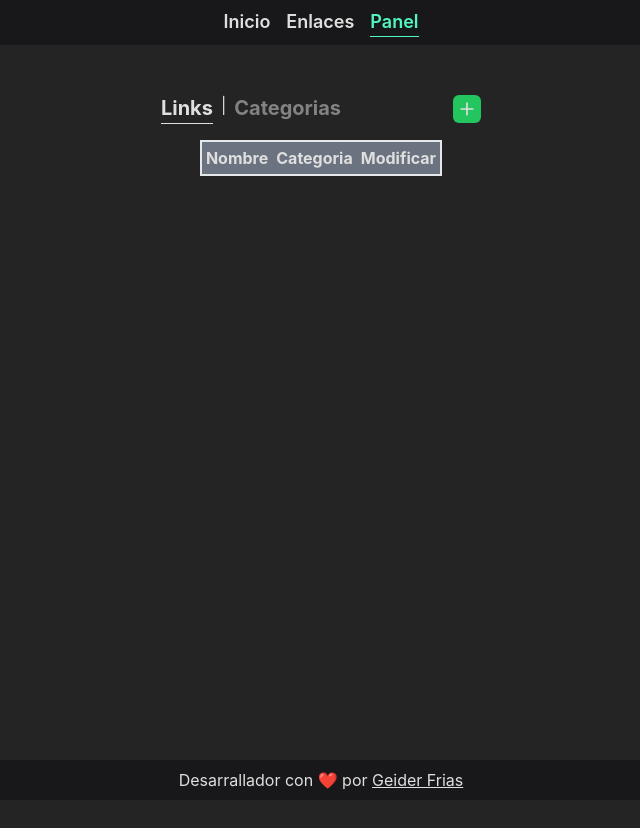
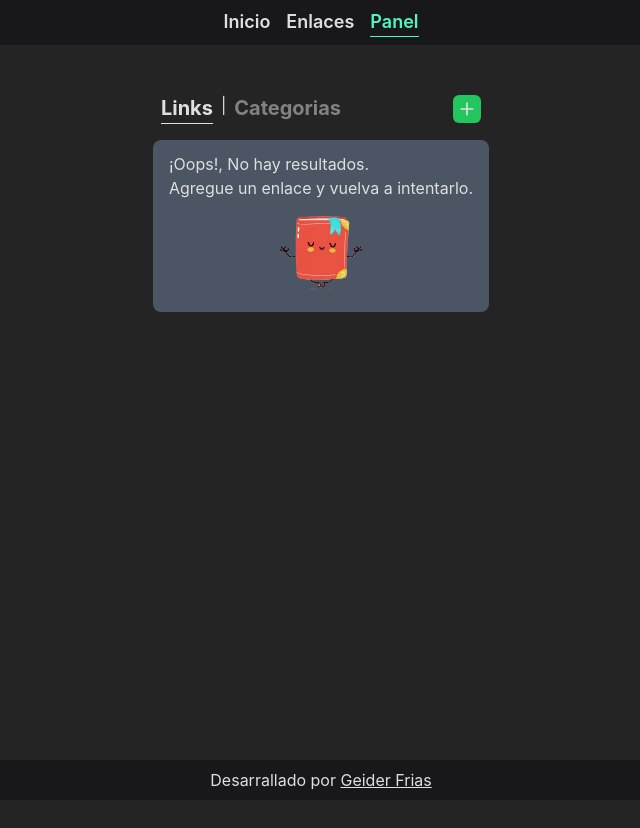
Before and after one commit to Geider10/Markbooks, a React (Vite) app: page /panel in a window 1280 px wide. Shown: the top 828 px of the page, without its empty margins (319-959 px from the left). Built offline with nearby package versions, Linux system fonts and the light colour scheme.

Commit message:
change index and el footer, change the render the table links

```diff
--- a/src/components/footer/Footer.jsx
+++ b/src/components/footer/Footer.jsx
@@ -2,7 +2,7 @@ function Footer (){
     return (
 
         <footer className="text-center fixed bottom-0 w-full py-2 bg-zinc-900">
-            <p>Desarrallador con ❤️ por <a href="https://www.linkedin.com/in/geiderfrias/" target="_blank" className="underline inline-block">Geider Frias</a> </p>
+            <p>Desarrallado por <a href="https://www.linkedin.com/in/geiderfrias/" target="_blank" className="underline inline-block">Geider Frias</a> </p>
         </footer>
     )
 }
--- a/src/components/main/board/Board.jsx
+++ b/src/components/main/board/Board.jsx
@@ -89,16 +89,12 @@ function Board() {
            handleModalOff();
            setBtnAction(true)
            msgSuccess("Operación exitosa")
-           console.log("se envia");
-
         }
         else if (typeMetodo == "put" && valueLink != "" && url != "" && category != "" && description != "") {
            putLink(linkId, valueLink, url, category, description);
            handleModalOff();
            setBtnAction(true)
            msgSuccess("Operación exitosa")
-           console.log("se envia");
-
         }
     }
     //open modal for edit
@@ -189,7 +185,7 @@ function Board() {
             {modalType == "tag" &&
                 <Modal url={false} name={!editTag ?"Crear categoria" : "Editar categoria"} btnName={"Confirmar"} text={valueTag}  change={handleGetValueTag} submit={handleSendModalTag}  close={handleModalOff} > </Modal>
             }
-            {tableType == "link" ? <TableLink handlePutLinks={(e)=>handleEditTableLink(e)} handleDeleteLinks={(e)=>handleDeleteTableLink(e)} /> : <TableCategory handlePutTags={(e)=>handleEditTableTag(e)} handleDeleteTags={(e)=>handleDeleteTableTag(e)} />}
+            {tableType == "tag" ? <TableCategory handlePutTags={(e)=>handleEditTableTag(e)} handleDeleteTags={(e)=>handleDeleteTableTag(e)} /> : <TableLink handlePutLinks={(e)=>handleEditTableLink(e)} handleDeleteLinks={(e)=>handleDeleteTableLink(e)} /> }
         </div>
         <ToastContainer/>
 
--- a/src/components/main/board/TableLink.jsx
+++ b/src/components/main/board/TableLink.jsx
@@ -3,11 +3,14 @@ import { useContext} from "react";
 import Edit from '../../../icons/Edit';
 import Trash from '../../../icons/Trash';
 import BtnPdf from './BtnPdf';
+import NoCard from '../enlaces/NoCard';
 function TableLink ({handlePutLinks,handleDeleteLinks}){
     const {links} = useContext(FilterContext);
-
     return(
-        <div className="flex flex-col gap-4">
+        <div>
+            {links.length == 0 ?
+            <NoCard/>
+            :<div className="flex flex-col gap-4">
                 <table className="text-center border-2 h-full ">
                     <thead  className=" bg-gray-500 ">
                         <tr >
@@ -36,6 +39,8 @@ function TableLink ({handlePutLinks,handleDeleteLinks}){
                 </table>
                 {links.length >= 1 &&  <BtnPdf/>}
             </div>
+            }
+        </div>
     )
 }
 export default TableLink;
--- a/src/components/main/enlaces/NoCard.jsx
+++ b/src/components/main/enlaces/NoCard.jsx
@@ -1,7 +1,7 @@
 function NoCard (){
     return (
         <div className=" px-4 py-3 rounded-lg bg-gray-600 sm:mx-4" >
-            <h2>¡Oops!, No se encontro resultados.</h2>
+            <h2>¡Oops!, No hay resultados.</h2>
             <p>Agregue un enlace y vuelva a intentarlo.</p>
             <div className="flex justify-center ">
                 <div className="w-[100px] h-[100px]">
--- a/src/components/main/home/Logo.jsx
+++ b/src/components/main/home/Logo.jsx
@@ -5,7 +5,7 @@ function Logo (){
             <div className="w-[150px] h-[120px] sm:h-[100px] ">
                 <img src="/logo_book_2.webp" alt="es un libro antiguo representa el logo de la pagina" className="w-full h-[100%]" />
             </div>
-            <h1 className='text-3xl font-bold'>LinkBook</h1>
+            <h1 className='text-3xl font-bold'>Link.System</h1>
             <p className="text-slate-300/75 text-xl sm:text-center">Almacena tus enlaces valiosos de manera fácil.</p>
             <div className="flex gap-4 mt-2 items-center text-center">
                 <Path path={"/enlaces"} name={"Ver enlace"} style={"rounded-md px-2 py-1 backOne text-gray-700"}/>
```
Lines whose indentation alone changed are shown as unchanged.
